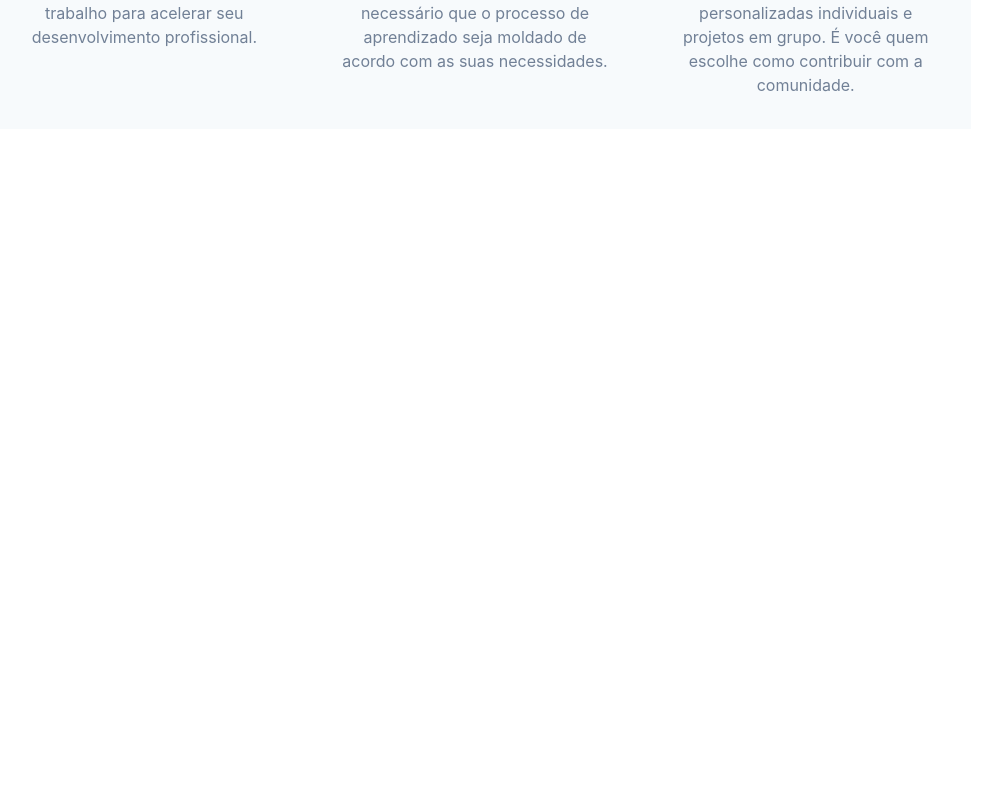
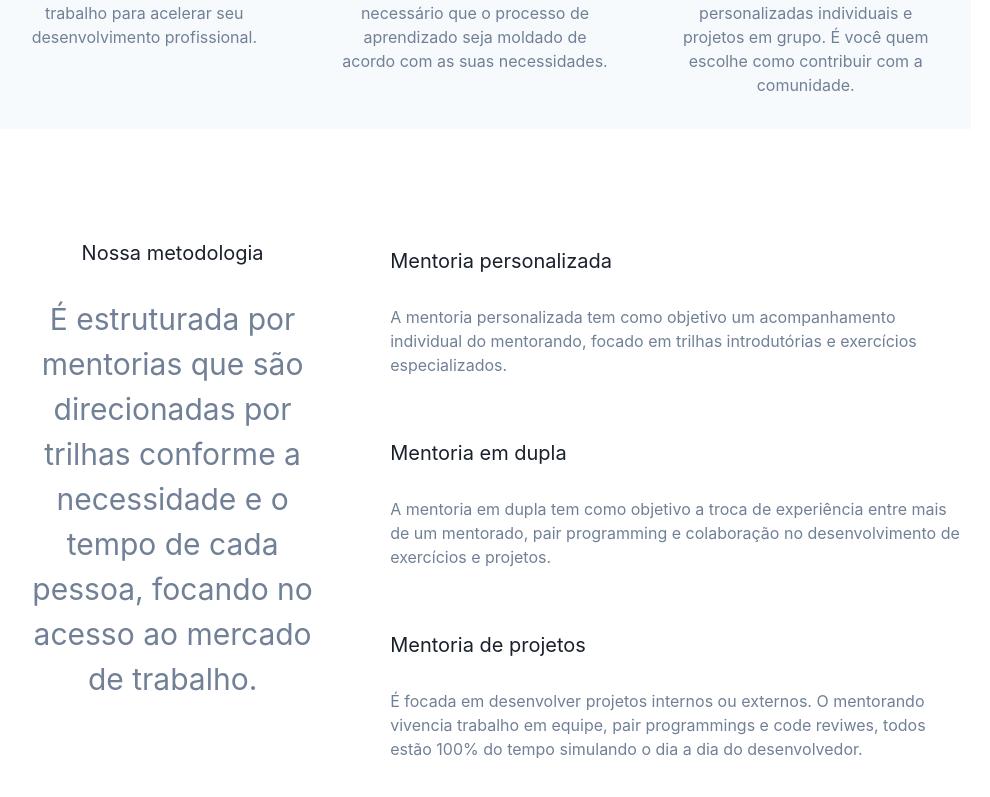
Before and after one commit to podcodar/webapp, a Next.js app: page / in a window 1280 px wide. Shown: the part 1546-2343 px from the top of the page, without its empty margins (165-1155 px from the left). Before the commit the page ends 1755 px from the top, so only its background shows below. Built offline with nearby package versions, Linux system fonts and the light colour scheme.

Commit message:
fea: add mentoring section to page

```diff
--- a/pages/index.tsx
+++ b/pages/index.tsx
@@ -1,6 +1,7 @@
 import CallToActionSection from '@packages/components/CallToActionSection';
 import CallToActionModal from '@packages/components/dialogs/CallToActionModal';
 import WhyItWorksSection from '@packages/components/WhyItWorksSection';
+import MentoringSection from 'packages/components/MentoringSection';
 
 export default function Home() {
   return (
@@ -8,6 +9,7 @@ export default function Home() {
       <CallToActionModal />
       <CallToActionSection />
       <WhyItWorksSection />
+      <MentoringSection />
     </>
   );
 }
```
